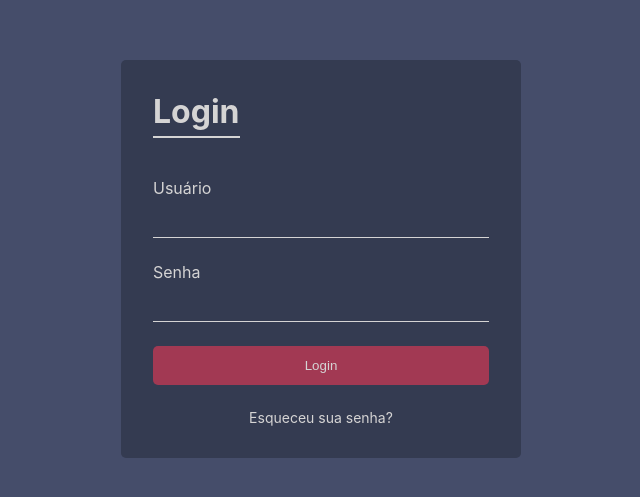
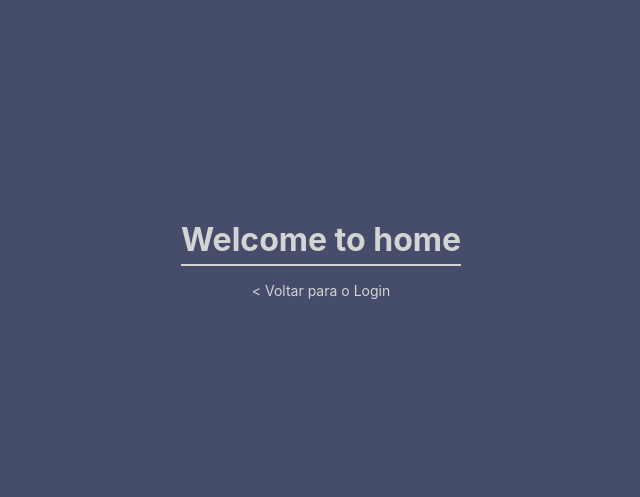
Before and after one commit to amaendoas/login-react, a React (Create React App) app: page /home in a window 1280 px wide. Shown: the part 141-638 px from the top of the page, without its empty margins (319-959 px from the left). Built offline with nearby package versions, Linux system fonts and the light colour scheme; the HTML template or start-up script is replaced by a standard one.

Commit message:
botão login e voltar para o login com react router dom

```diff
--- a/package.json
+++ b/package.json
@@ -8,6 +8,7 @@
     "@testing-library/user-event": "^13.5.0",
     "react": "^18.2.0",
     "react-dom": "^18.2.0",
+    "react-router-dom": "^6.6.2",
     "react-scripts": "5.0.1",
     "web-vitals": "^2.1.4"
   },
--- a/src/App.css
+++ b/src/App.css
@@ -4,30 +4,12 @@
   box-sizing: border-box;
 }
 
-body {
-  background-color: #454D6A;
-}
-
 body, button, a {
   color: #d5d4d4;
 }
 
-.container {
-  display: flex;
-  align-items: center;
-  justify-content: center;
-  height: 100vh;
-}
-
-.login {
-  background-color: #343B51;
-  border-radius: 5px;
-  width: 25rem;
-  height: fit-content;
-  display: flex;
-  flex-direction: column;
-  gap: 1.5rem;
-  padding: 2rem;
+button, a {
+  cursor: pointer;
 }
 
 button:hover, a:hover {
--- a/src/App.js
+++ /dev/null
@@ -1,21 +0,0 @@
-import "./App.css"
-import { Title } from "./components/Title";
-import { Input } from "./components/Input";
-import { Button } from "./components/Button";
-import { Link } from "./components/Link";
-
-function App() {
-  return (
-    <div className="container">
-      <div className="login">
-        <Title text="Login"/>
-        <Input type="text" label="Usuário"/>
-        <Input type="password" label="Senha"/>
-        <Button title="Login" href="https://discord.com/channels/1014299053149929473/1062175752612745266"/>
-        <Link title="Esqueceu sua senha?" href="https://www.google.com.br/"/>
-      </div>
-    </div>
-  )
-}
-
-export default App;
--- /dev/null
+++ b/src/App.jsx
@@ -0,0 +1,17 @@
+import "./App.css"
+import { BrowserRouter as Router, Routes, Route } from "react-router-dom";
+import { Login } from "./pages/Login";
+import { Home } from "./pages/Home";
+
+function App() {
+  return (
+    <Router>
+      <Routes>
+        <Route path="/" element={<Login/>}></Route>
+        <Route path="/home" element={<Home/>}></Route>
+      </Routes>
+    </Router>
+  )
+}
+
+export default App;
--- a/src/components/Button/index.jsx
+++ b/src/components/Button/index.jsx
@@ -1,9 +1,7 @@
 import "./styles.css"
 
-export function Button({title, href}) {
+export function Button({title, onClick}) {
   return (
-    <a href={href} target="_blank" rel="noreferrer">
-      <button>{title}</button>
-    </a>
+      <button onClick={onClick}>{title}</button>
   )
 }
--- a/src/components/Link/index.jsx
+++ b/src/components/Link/index.jsx
@@ -1,7 +1,7 @@
 import "./styles.css"
 
-export function Link({title, href}) {
+export function Link({title, href, onClick}) {
   return (
-    <a target="_blank" rel="noreferrer" href={href}>{title}</a>
+    <a target="_blank" rel="noreferrer" href={href} onClick={onClick}>{title}</a>
   )
 }
--- a/src/components/Title/index.jsx
+++ b/src/components/Title/index.jsx
@@ -2,6 +2,6 @@ import "./styles.css"
 
 export function Title({text}) {
   return (
-    <h1>{text}</h1>
+    <h1 className="title">{text}</h1>
   )
 }
--- a/src/components/Title/styles.css
+++ b/src/components/Title/styles.css
@@ -1,4 +1,4 @@
-h1 {
+.title {
   width: fit-content;
   padding-bottom: 5px;
   margin-bottom: 1rem;
--- /dev/null
+++ b/src/pages/Home/index.jsx
@@ -0,0 +1,15 @@
+import { useNavigate } from "react-router-dom"
+import { Link } from "../../components/Link"
+import { Title } from "../../components/Title"
+import "./styles.css"
+
+export function Home() {
+  const navigate = useNavigate();
+  return (
+    <div className="home">
+      <Title text="Welcome to home"/>
+      <Link title="< Voltar para o Login" onClick={() => navigate("/")}/>
+    </div>
+
+  )
+}
--- /dev/null
+++ b/src/pages/Home/styles.css
@@ -0,0 +1,7 @@
+.home {
+  display: flex;
+  flex-direction: column;
+  align-items: center;
+  justify-content: center;
+  height: 100vh;
+}
--- /dev/null
+++ b/src/pages/Login/index.jsx
@@ -0,0 +1,22 @@
+import "./styles.css"
+import { Title } from "../../components/Title"
+import { Input } from "../../components/Input"
+import { Button } from "../../components/Button"
+import { Link } from "../../components/Link"
+import { useNavigate } from "react-router-dom"
+
+export function Login() {
+  const navigate = useNavigate();
+
+  return (
+    <div className="container">
+    <div className="login">
+      <Title text="Login"/>
+      <Input type="text" label="Usuário"/>
+      <Input type="password" label="Senha"/>
+      <Button title="Entrar" onClick={() => navigate("/home")}/>
+      <Link title="Esqueceu sua senha?" href="https://www.google.com.br/"/>
+    </div>
+  </div>
+  )
+}
--- /dev/null
+++ b/src/pages/Login/styles.css
@@ -0,0 +1,22 @@
+
+body {
+  background-color: #454D6A;
+}
+
+.container {
+  display: flex;
+  align-items: center;
+  justify-content: center;
+  height: 100vh;
+}
+
+.login {
+  background-color: #343B51;
+  border-radius: 5px;
+  width: 25rem;
+  height: fit-content;
+  display: flex;
+  flex-direction: column;
+  gap: 1.5rem;
+  padding: 2rem;
+}
```
Also changed, not shown: 1 other file (tests, documents, lock files or other folders).
